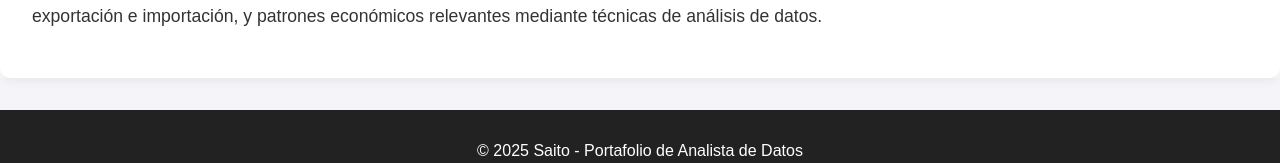
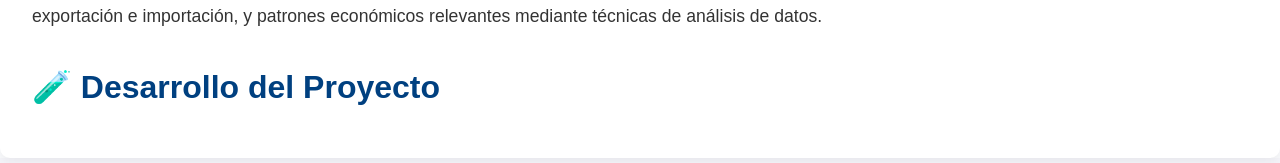
Before and after one commit to SaitoM17/mi-portafolio, a React (Create React App) app: page /Mexico-trade in a window 1280 px wide. Shown: the part 1084-1247 px from the top of the page. Built offline with nearby package versions, Linux system fonts and the light colour scheme.

Commit message:
feat: Apartado de desarrollo de proyecto

```diff
--- a/src/pages/MexicoTradeStati.js
+++ b/src/pages/MexicoTradeStati.js
@@ -12,6 +12,8 @@ function MexicoTradeStatis() {
           socios comerciales, productos clave, tendencias de exportación e importación, y patrones económicos
           relevantes mediante técnicas de análisis de datos.
         </p>
+
+        <h2>🧪 Desarrollo del Proyecto</h2>
       </div>
     </div>
   );
```
